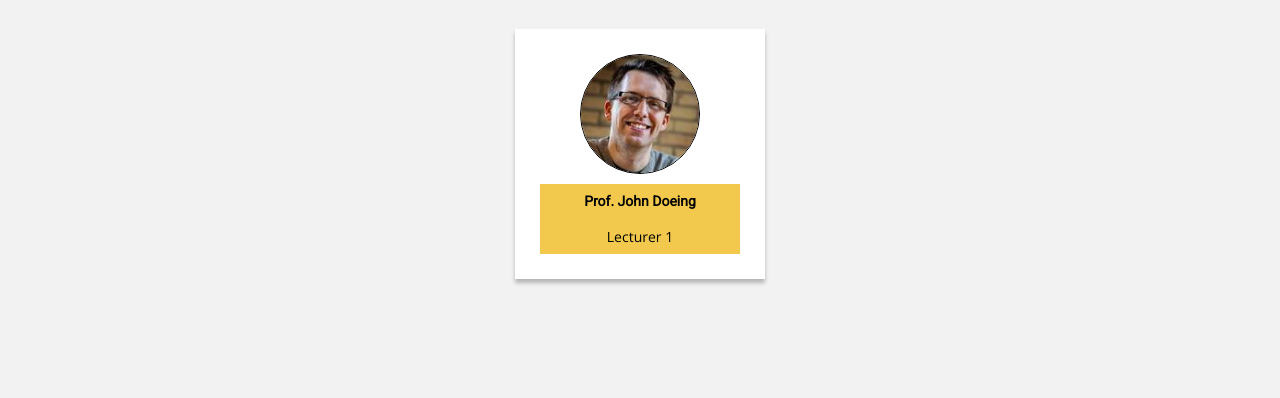
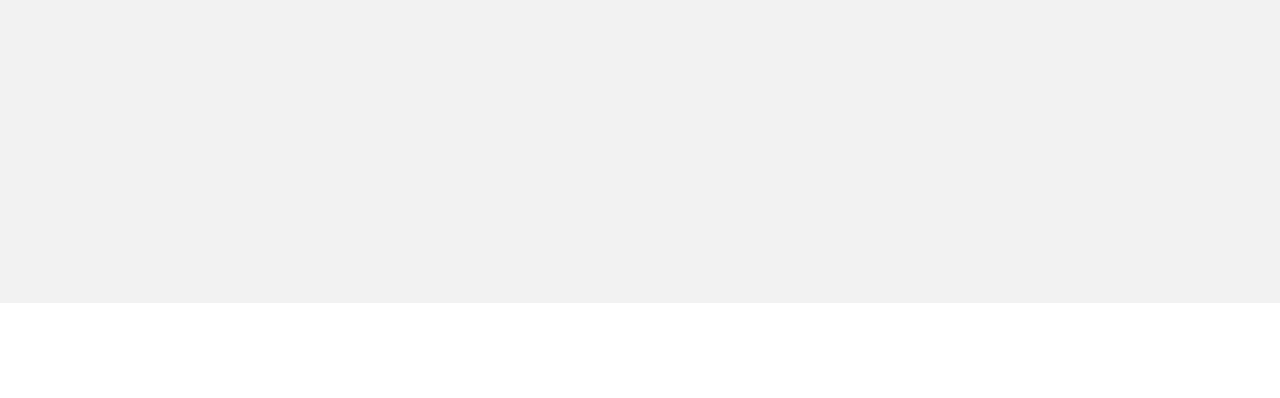
Before and after one commit to EbereUzodufa/cardSample, a plain HTML site: page index.html in a window 1280 px wide. Shown: the part 265-663 px from the top of the page. Drawn offline with nearby package versions, Linux system fonts and the light colour scheme; a web font is replaced by a local one.

Commit message:
Remove dummy div.

```diff
--- a/index.html
+++ b/index.html
@@ -56,14 +56,6 @@
 	<main>
 		<div class="card-container">
 			<div class="card-1">
-				<div class="card center-card">
-					<img src="./assets/test-img.jpg" alt="test image" class="person-img">
-					<div class="person-details">
-						<p class="person-name">Prof. John Doeing</p>
-						<p class="person-role">Lecturer 1</p>
-					</div>
-					<div class="card-cover"></div> <!-- I use this as a pseudo cover across cards -->
-				</div>
 			</div>
 		</div>
 	</main>
```
